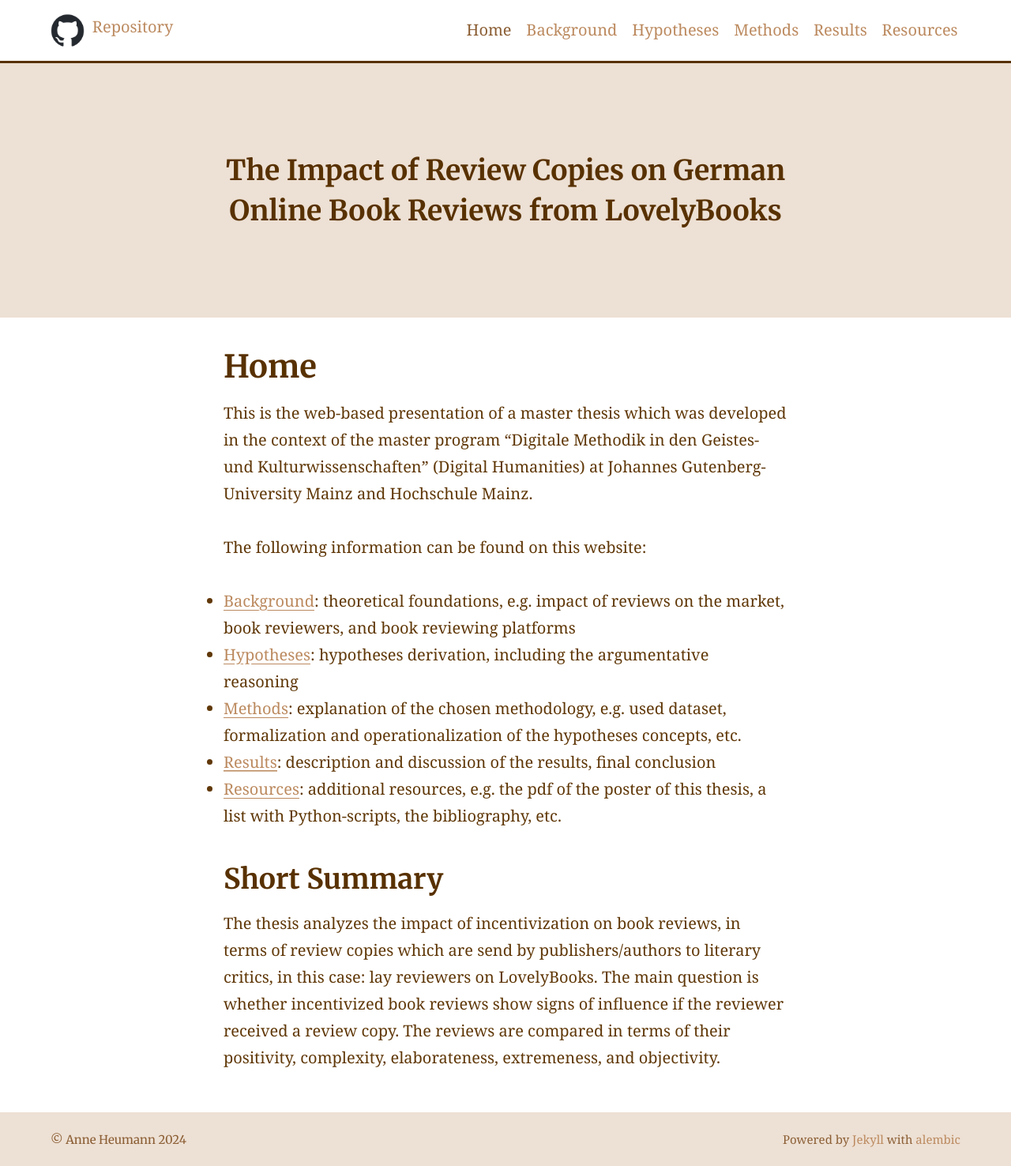
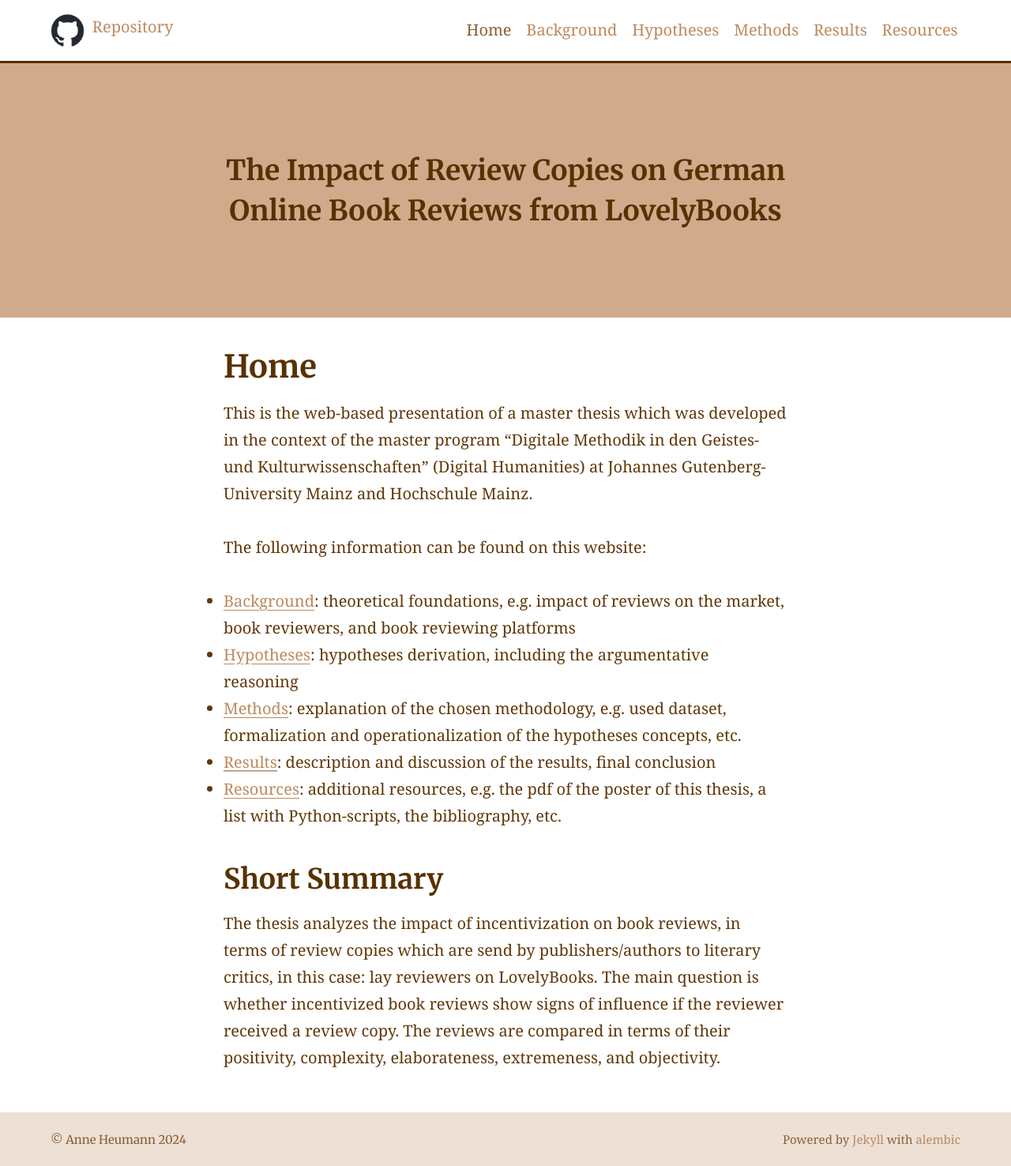
Before and after one commit to aheuma/IncentivizedBookReviews, a Jekyll site: the page built from index.md, in a window 1280 px wide. Shown: the whole page at 79% size. Built offline with Jekyll 4.4.1, drawn with Linux system fonts in a browser that asks for light colours.

Commit message:
Update featureBackgroundColor

```diff
--- a/_sass/_settings.scss
+++ b/_sass/_settings.scss
@@ -1,7 +1,7 @@
 // Background colours
 $backgroundColour: #ffffff !default;
 $codeBackgroundColour: #fafafa !default;
-$featureBackgroundColour: #EDE0D4 !default;
+$featureBackgroundColour: #bc8a5fb7 !default;
 $accentColour: #05bf85 !default;
 
 // Text colours
```
